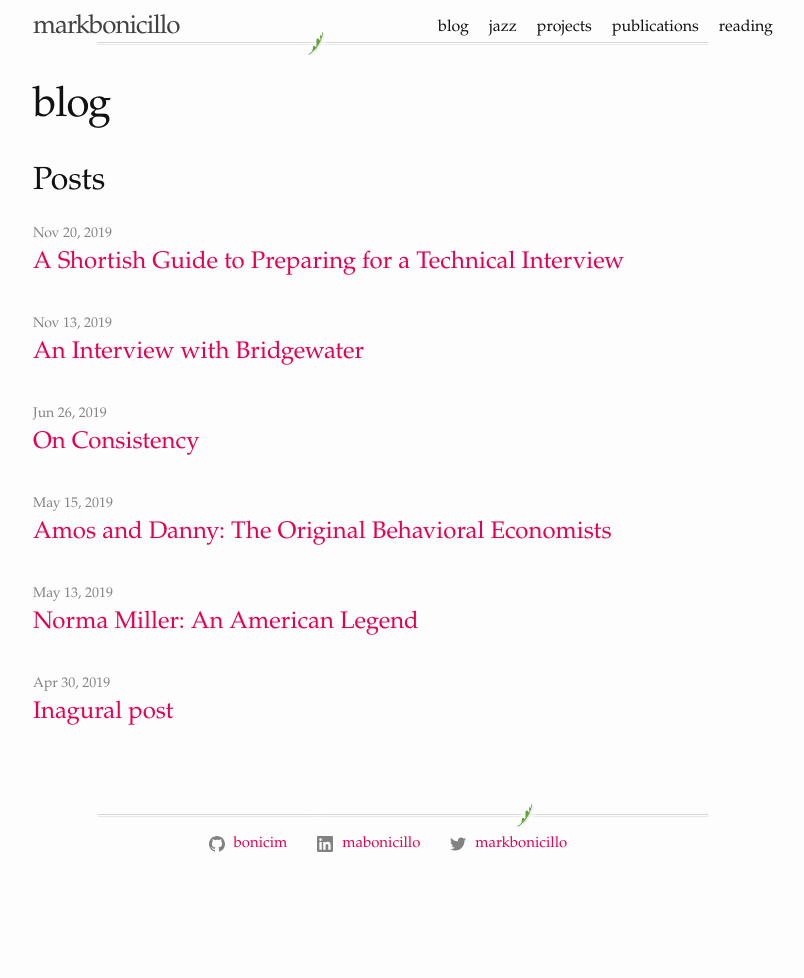
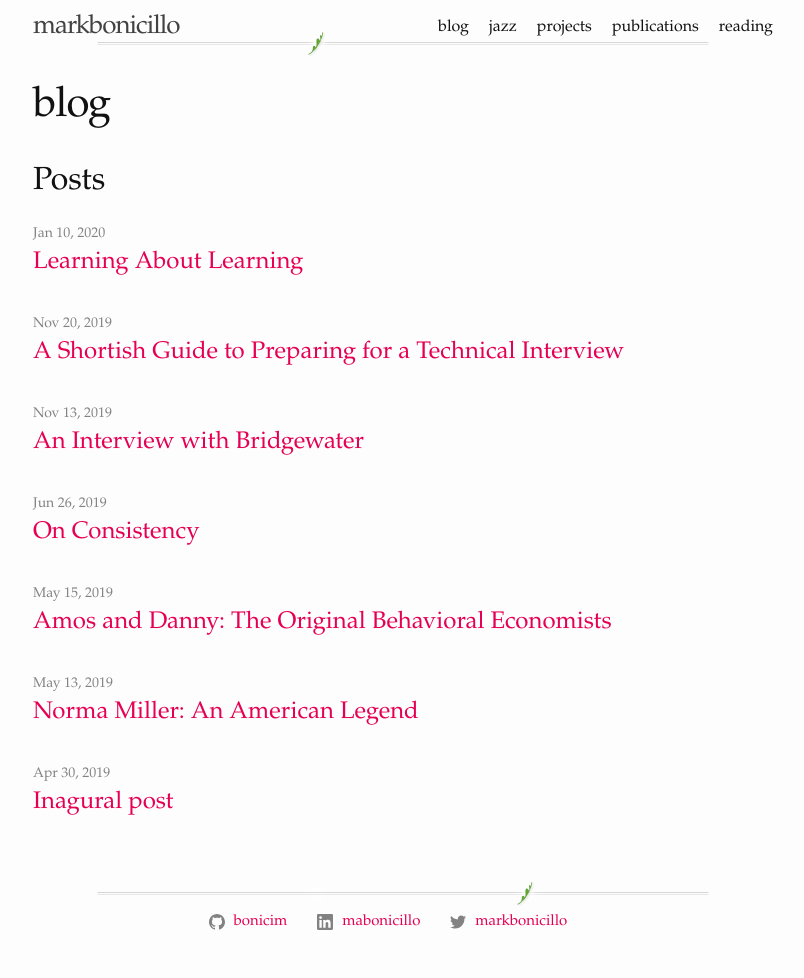
Before and after one commit to bonicim/bonicim.github.io, a Jekyll site: the page built from blog.html, in a window 1280 px wide. Shown: the whole page, without its empty margins (237-1041 px from the left). Built offline with Jekyll 4.4.1, drawn with Linux system fonts in a browser that asks for light colours; before the commit the page ends 900 px from its top, so only the background shows below that.

Commit message:
Publish learning about learning post

````diff
--- a/_drafts/learning-about-learning.markdown
+++ b/_posts/2020-01-10-learning-about-learning.markdown
@@ -7,9 +7,7 @@ I'm currently working on several different projects right now ranging from worki
 
 I recently read an excellent article about how to remember new concepts that you've learned. The article is called [The Spacing Effect: How to Improve Learning and Maximize Retention](https://fs.blog/2018/12/spacing-effect/){:target="_blank"}. The article states that shorter but daily learning sessions are much more efficient and effective in learning and retaining new ideas and concepts. From the article:
 
-```
-With properly spaced repetition, you increase the intervals of time between learning attempts. Each learning attempt reinforces the neural connections. For example, we learn a list better if we repeatedly study it over a period of time than if we tackle it in one single burst. We’re actually more efficient this way. Spaced sessions allow us to invest less total time to memorize than one single session, whereas we might get bored while going over the same material again and again in a single session.
-```
+>**With properly spaced repetition, you increase the intervals of time between learning attempts. Each learning attempt reinforces the neural connections. For example, we learn a list better if we repeatedly study it over a period of time than if we tackle it in one single burst. We’re actually more efficient this way. Spaced sessions allow us to invest less total time to memorize than one single session, whereas we might get bored while going over the same material again and again in a single session.**
 
 I believe in this spaced repetition method of learning. I've experienced it in Catholic school when my fourth grade teacher drilled multiplication tables in our heads by having us recite and the multiplication tables everyday. And I've seen it work in my Python programming projects. The more I use the same functions or syntax, the better I remember it. Recently, I did a technical interview on a whiteboard and I was quickly writing code because writing in Python became almost second nature! Yes, spaced repetition is nothing new. Everyone knows that slow and steady wins the race. But it is much harder to do in practice. Spaced repetition requires discipline and a tolerance for the boring (because you have to do the same thing over and over again). But the article provides some helpful tips on how to actually do spaced repetition:
 
````
